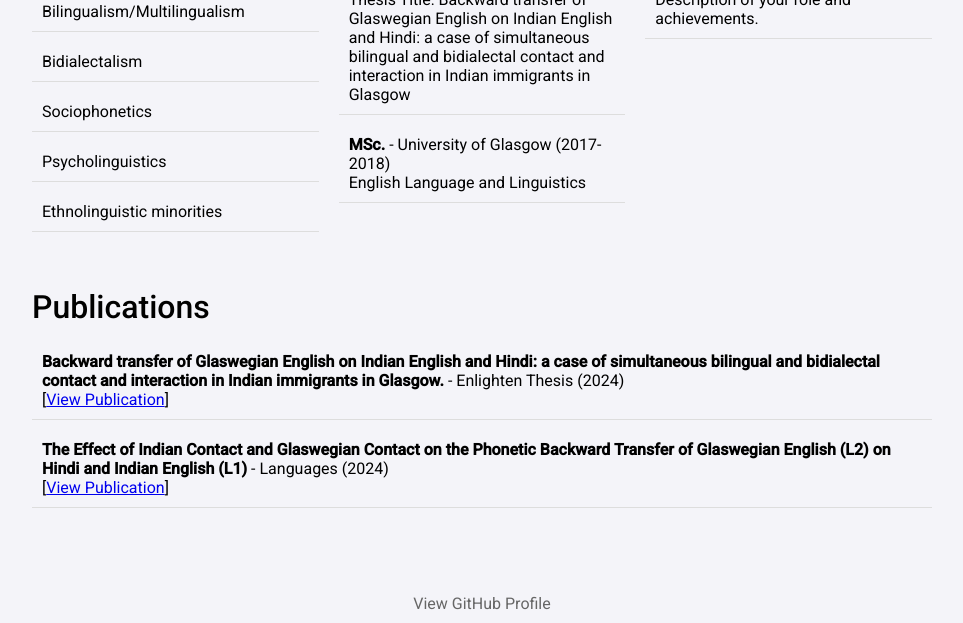
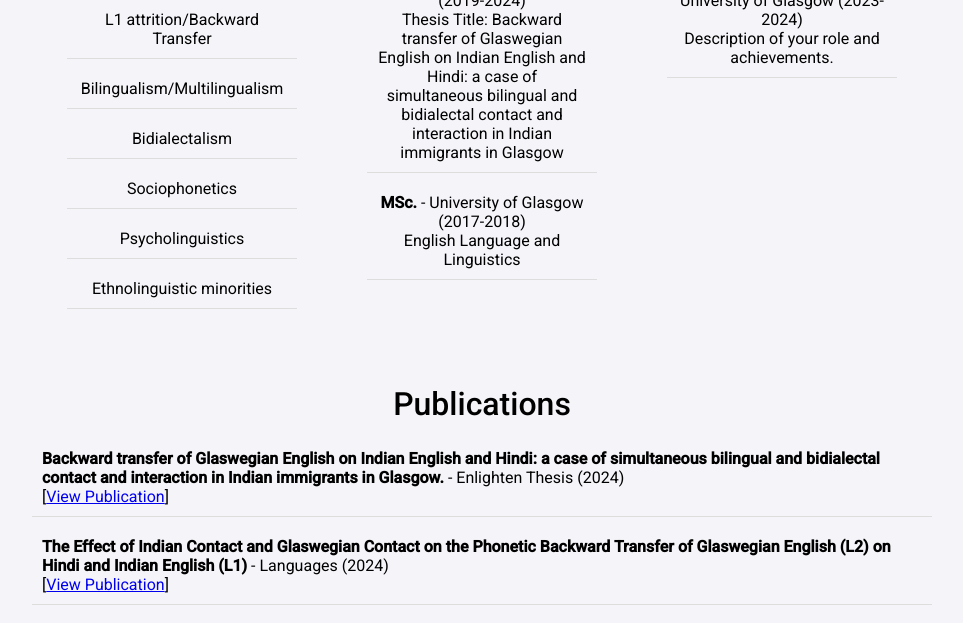
Before and after one commit to Divyanshi09/DivyanshiShaktawat.github.io, a plain HTML site: page index.html in a window 1280 px wide. Shown: the part 616-1239 px from the top of the page, without its empty margins (158-1121 px from the left). Drawn offline with Linux system fonts and the light colour scheme.

Commit message:
Update index.html

```diff
--- a/index.html
+++ b/index.html
@@ -1,4 +1,3 @@
-
 <!DOCTYPE html>
 <html lang="en">
 <head>
@@ -48,18 +47,19 @@
             font-size: 2rem;
             margin-bottom: 15px;
             font-weight: 500; /* Slightly bold for headings */
+            text-align: center; /* Center the section headings */
         }
         .flex-container {
             display: flex;
             justify-content: space-between;
+            align-items: flex-start; /* Align items at the start */
             margin-top: 40px;
         }
         .flex-item {
             flex: 1; /* Allow items to grow equally */
-            margin-right: 20px; /* Space between items */
-        }
-        .flex-item:last-child {
-            margin-right: 0; /* Remove margin from last item */
+            margin: 0 15px; /* Space between items */
+            padding: 20px; /* Added padding for better spacing */
+            text-align: center; /* Center text within each item */
         }
         ul {
             list-style: none;
```
